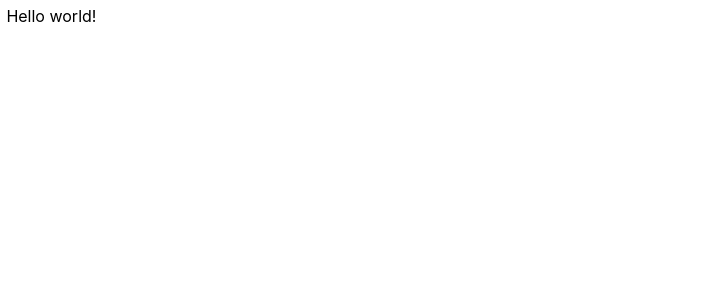
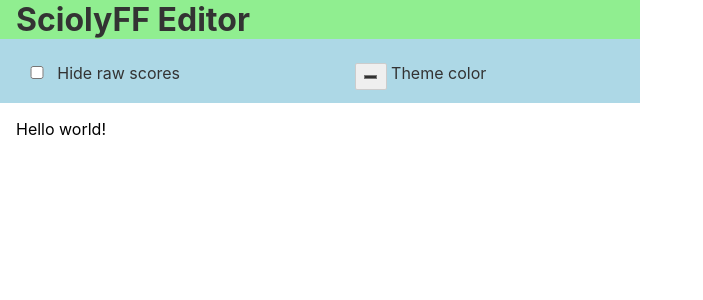
Before and after one commit to unosmium/kalahari, a Svelte app: page / in a window 1280 px wide. Shown: the top 300 px of the page, without its empty margins (0-703 px from the left). Built offline with nearby package versions, Linux system fonts and the light colour scheme.

Commit message:
Add more to the layout

```diff
--- a/public/global.css
+++ b/public/global.css
@@ -1,3 +1,11 @@
+html {
+  box-sizing: border-box;
+}
+
+*, *:before, *:after {
+  box-sizing: inherit;
+}
+
 html, body {
 	position: relative;
 	width: 100%;
--- a/src/App.svelte
+++ b/src/App.svelte
@@ -3,8 +3,23 @@
 </script>
 
 <main>
-  <textarea>Hello {name}!</textarea>
-  <iframe></iframe>
+  <div id="editor">
+    <div id="topbar">
+      <h1>SciolyFF Editor</h1>
+      <div id="options">
+        <label>
+          <input type="checkbox">
+          Hide raw scores
+        </label>
+        <label>
+          <input type="color" value="#303030">
+          Theme color
+        </label>
+      </div>
+    </div>
+    <textarea>Hello {name}!</textarea>
+  </div>
+  <iframe title="Results output preview"></iframe>
 </main>
 
 <style>
@@ -16,21 +31,61 @@
     height: 100%;
 	}
 
+  div#editor {
+    width: 50%;
+    display: flex;
+    flex-direction: column;
+  }
+
+  div#topbar {
+    background-color: lightgreen;
+    display: flex;
+    flex-direction: row;
+    flex-wrap: wrap;
+  }
+
+  h1 {
+    margin: auto 16rem auto 1rem;
+    white-space: nowrap;
+  }
+
+  div#options {
+    height: 4em;
+    background-color: lightblue;
+    flex-grow: 1;
+    display: flex;
+    flex-direction: row;
+  }
+
+  div#options > label {
+    flex-grow: 1;
+    display: inline;
+    margin: 1.5em 1em;
+    white-space: nowrap;
+  }
+
+  input {
+    margin-left: 0.3em;
+    width: 2em;
+  }
+
   textarea {
-    width: 50%;
+    flex-grow: 1;
+    width: 100%;
     margin: 0;
     border: none;
     resize: none;
+    padding: 1em;
   }
 
   iframe {
     border: none;
+    flex-grow: 1;
   }
 
-
-	@media (max-width: 640px) {
+  @media (max-width: 640px) {
     main {
       width: 200vw;
     }
-	}
+  }
 </style>
```
